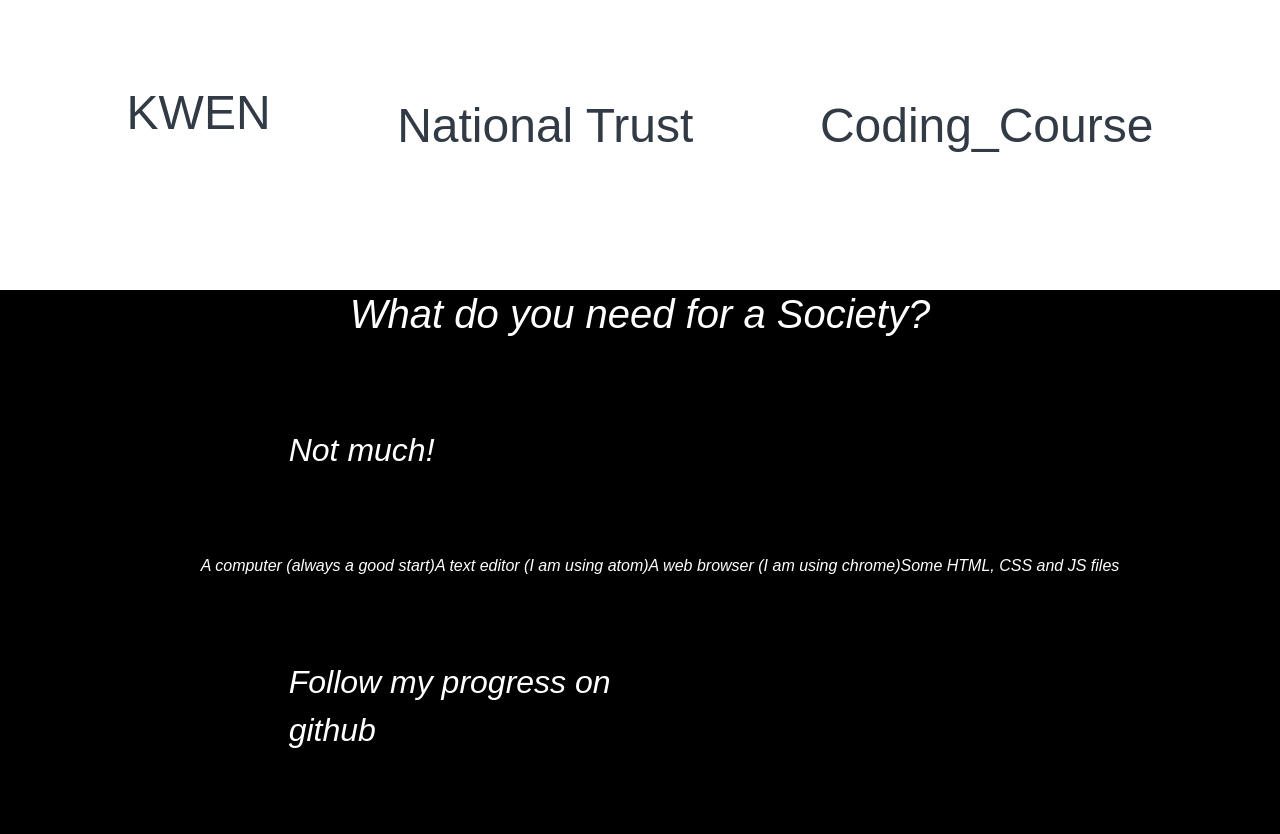
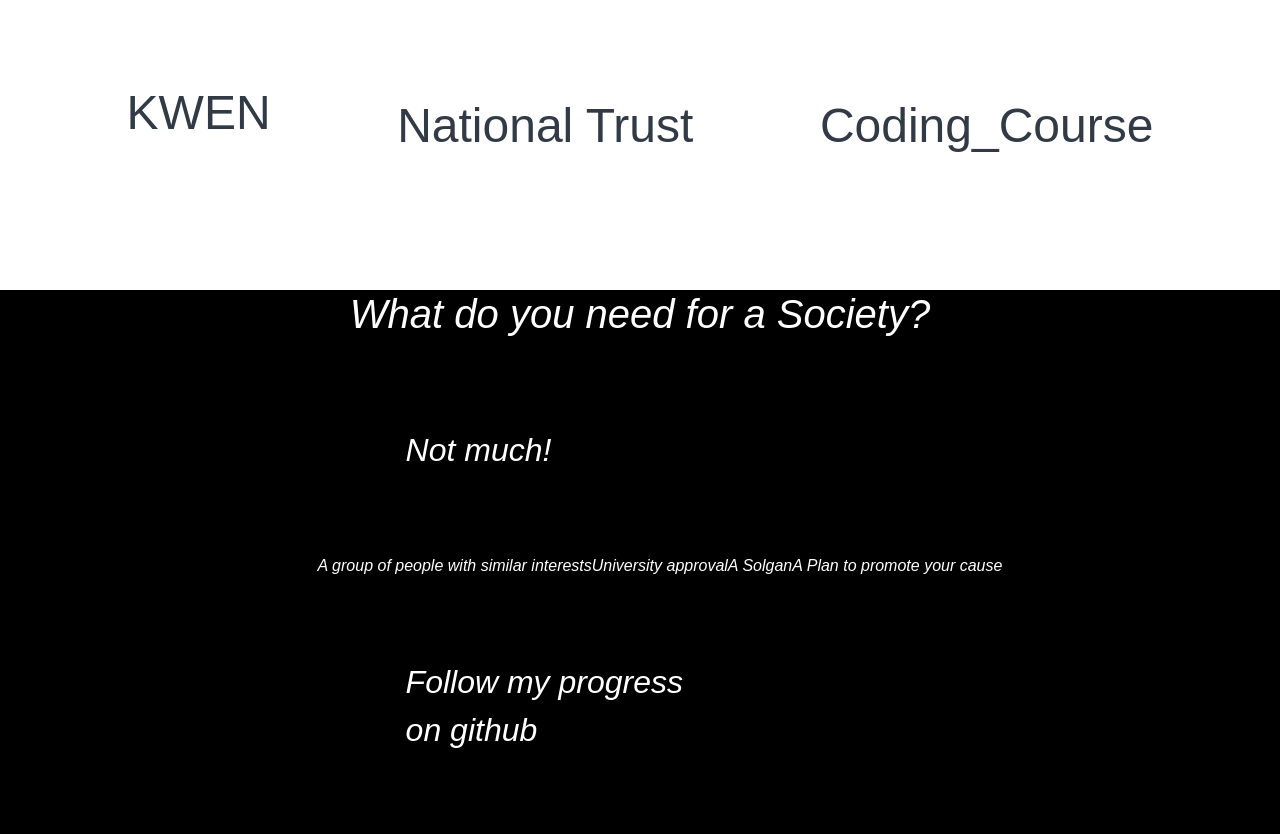
Before and after one commit to Nsteube/beginners-week-one-master, a plain HTML site: page index.html in a window 1280 px wide. Shown: the part 2969-3803 px from the top of the page. Drawn offline with nearby package versions, Linux system fonts and the light colour scheme.

Commit message:
Answer
Answering prior question

```diff
--- a/index.html
+++ b/index.html
@@ -76,10 +76,10 @@
 
   <p>Not much!</p>
   <ul>
-  <li>A computer (always a good start)</li>
-  <li>A text editor (I am using atom)</li>
-  <li>A web browser (I am using chrome)</li>
-  <li>Some HTML, CSS and JS files</li>
+  <li>A group of people with similar interests</li>
+  <li>University approval</li>
+  <li>A Solgan</li>
+  <li>A Plan to promote your cause</li>
   </ul>
 
   <p>Follow my progress on github</p>
```
